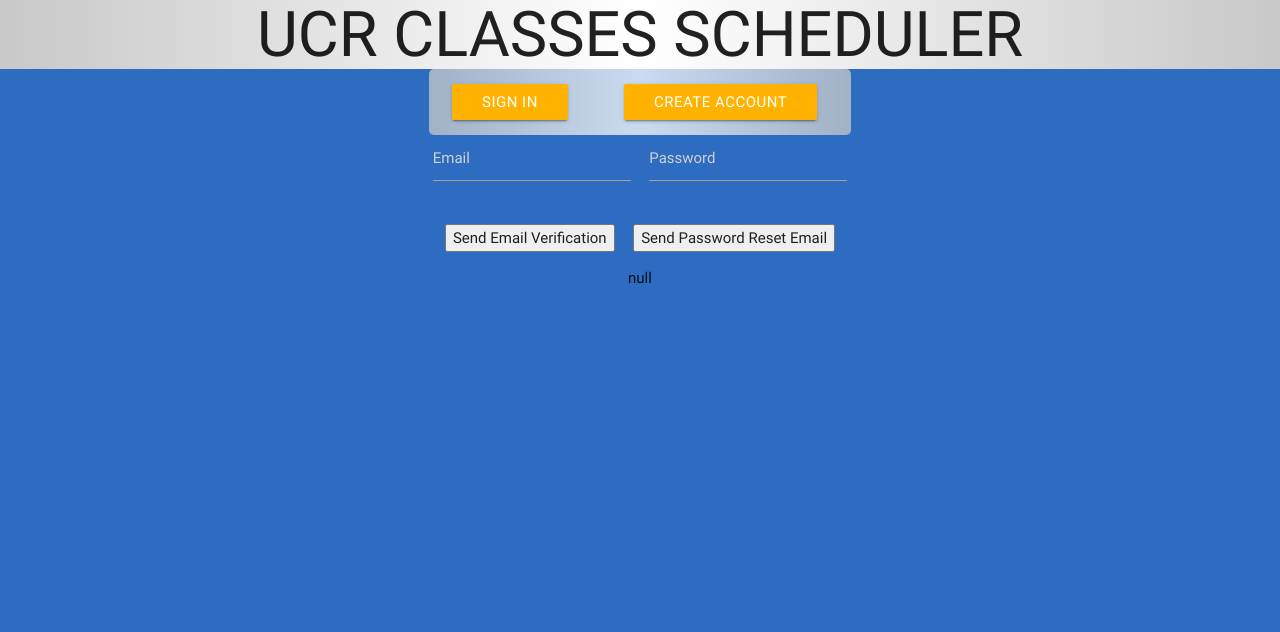
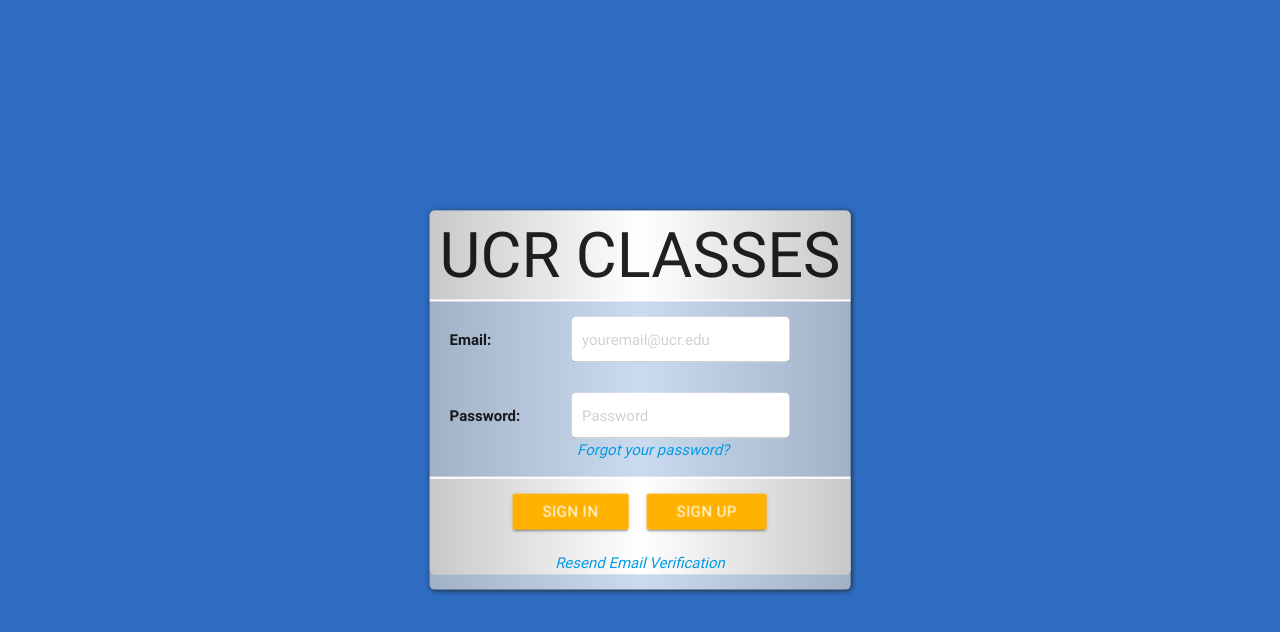
Before and after one commit to markasfour/UCRClasses, a plain HTML site: page index.html in a window 1280 px wide. Drawn offline with nearby package versions, Linux system fonts and the light colour scheme; no server answers.

Commit message:
designed sign in page

```diff
--- a/css/main.css
+++ b/css/main.css
@@ -23,11 +23,23 @@
 }
 
 #sign_in_panel {
-    width: 33%;
     margin: auto;
     background-image: linear-gradient(to right, rgba(200, 200, 200, .75), rgba(255, 255, 255, .75), rgba(200, 200, 200, .75));
     border-radius: 5px;
-    vertical-align: middle;
+    box-shadow: 1px 1px 5px #222222;
+    position: absolute;
+    top: 50%;
+    left: 50%;
+    transform: translate(-50%, -50%);
+}
+
+#sign_in_panel_bottom {
+    background-color: #FFFFFF;
+    background-image: linear-gradient(to right, rgba(200, 200, 200, 1), rgba(255, 255, 255, .5), rgba(200, 200, 200, 1));
+    border-top: 2px solid #FFFFFF;
+    height: 100%;
+    border-radius: 0 0 5px 5px;
+    padding: 15px 0 0;
 }
 
 #search_page {
--- a/index.html
+++ b/index.html
@@ -22,11 +22,11 @@
         var email = document.getElementById('email').value;
         var password = document.getElementById('password').value;
         if (email.length < 4) {
-          alert('Please enter an email address.');
+          Materialize.toast('Please enter an email address', 5000, 'rounded');
           return;
         }
         if (password.length < 4) {
-          alert('Please enter a password.');
+          Materialize.toast('Please enter a password', 5000, 'rounded');
           return;
         }
         // Sign in with email and pass.
@@ -37,9 +37,9 @@
           var errorMessage = error.message;
           // [START_EXCLUDE]
           if (errorCode === 'auth/wrong-password') {
-            alert('Wrong password.');
+            Materialize.toast('Incorrect password', 5000, 'rounded');
           } else {
-            alert(errorMessage);
+            Materialize.toast(error.message, 5000, 'rounded');
           }
           console.log(error);
           // [END_EXCLUDE]
@@ -54,11 +54,11 @@
       var email = document.getElementById('email').value;
       var password = document.getElementById('password').value;
       if (email.length < 4) {
-        alert('Please enter an email address.');
+        Materialize.toast('Please enter an email address', 5000, 'rounded');
         return;
       }
       if (password.length < 4) {
-        alert('Please enter a password.');
+        Materialize.toast('Please enter a password', 5000, 'rounded');
         return;
       }
       // Sign in with email and pass.
@@ -69,9 +69,9 @@
         var errorMessage = error.message;
         // [START_EXCLUDE]
         if (errorCode == 'auth/weak-password') {
-          alert('The password is too weak.');
+          Materialize.toast('The password is too weak', 5000, 'rounded');
         } else {
-          alert(errorMessage);
+          Materialize.toast(error.message, 5000, 'rounded');
         }
         console.log(error);
         // [END_EXCLUDE]
@@ -86,7 +86,7 @@
       firebase.auth().currentUser.sendEmailVerification().then(function() {
         // Email Verification sent!
         // [START_EXCLUDE]
-        alert('Please check and verify your email, then please refresh the page.');
+        Materialize.toast('Verification email sent', 10000, 'rounded');
         // [END_EXCLUDE]
       });
       // [END sendemailverification]
@@ -97,7 +97,7 @@
       firebase.auth().sendPasswordResetEmail(email).then(function() {
         // Password Reset Email Sent!
         // [START_EXCLUDE]
-        alert('Password Reset Email Sent!');
+        Materialize.toast('Password reset email sent', 10000, 'rounded');
         // [END_EXCLUDE]
       }).catch(function(error) {
         // Handle Errors here.
@@ -105,9 +105,9 @@
         var errorMessage = error.message;
         // [START_EXCLUDE]
         if (errorCode == 'auth/invalid-email') {
-          alert(errorMessage);
+          Materialize.toast(error.message, 5000, 'rounded');
         } else if (errorCode == 'auth/user-not-found') {
-          alert(errorMessage);
+          Materialize.toast(error.message, 5000, 'rounded');
         }
         console.log(error);
         // [END_EXCLUDE]
@@ -165,26 +165,38 @@
 
     <body>
         <div id="sign_in_page">
-            <div id="header">
-                <h1 text-align="center" style="margin: 0">UCR CLASSES SCHEDULER</h1>
-            </div>
+
             <div id="sign_in_panel">
-                <table class="centered">
+                <div id="header" style="border-radius: 5px 5px 0 0; border-bottom: 2px solid #FFFFFF;">
+                    <h1 text-align="center" style="margin: 0; padding: 10px;">UCR CLASSES</h1>
+                </div>
+
+                <table>
                     <tr>
-                        <td><button class="waves-effect waves-light amber darken-1 btn" id="quickstart-sign-in" name="signin">Sign In</td>
-                        <td><a class="waves-effect waves-light amber darken-1 btn" id="quickstart-sign-up" name="signup">Create Account</a></td>
+                        <td style="padding: 15px 20px;"><b style="text-color: #2D6CC0;">Email: </b></td>
+                        <td><input class="mdl-textfield__input" style="display:inline;width:auto;margin:0;padding:0 10px;background-color:#FFF;border-radius:5px;" type="text" id="email" name="email" placeholder="youremail@ucr.edu"/></td>
+                    </tr>
+                    <tr>
+                        <td style="padding: 15px 20px 0;"><b>Password: </b></td>
+                        <td style="padding: 15px 5px 0;"><input class="mdl-textfield__input" style="display:inline;width:auto;margin:0;padding:0 10px;background-color:#FFF;border-radius:5px;" type="password" id="password" name="password" placeholder="Password"/></td>
+                    </tr>
+                    <tr>
+                        <td></td>
+                        <td style="padding: 0 10px 15px;"><a style="cursor: pointer;" id="quickstart-password-reset" name="verify-email"><i>Forgot your password?</i></a></td>
                     </tr>
                 </table>
+
+                <div id="sign_in_panel_bottom">
+                    <button class="waves-effect waves-light amber darken-1 btn" id="quickstart-sign-in" name="signin">Sign In</button>
+                    &nbsp;&nbsp;&nbsp;
+                    <a class="waves-effect waves-light amber darken-1 btn" id="quickstart-sign-up" name="signup">Sign Up</a>
+                    <br/><br/>
+                    <a style="cursor: pointer;" id="quickstart-verify-email" name="verify-email"><i>Resend Email Verification</i></a>
+                    <p id="verified"></p>
+                </div>
+
             </div>
 
-            <input class="mdl-textfield__input" style="display:inline;width:auto;" type="text" id="email" name="email" placeholder="Email"/>
-            &nbsp;&nbsp;&nbsp;
-            <input class="mdl-textfield__input" style="display:inline;width:auto;" type="password" id="password" name="password" placeholder="Password"/>
-            <br/><br/>
-            <button class="mdl-button mdl-js-button mdl-button--raised" id="quickstart-verify-email" name="verify-email">Send Email Verification</button>
-            &nbsp;&nbsp;&nbsp;
-            <button class="mdl-button mdl-js-button mdl-button--raised" id="quickstart-password-reset" name="verify-email">Send Password Reset Email</button>
-            <p id="verified">null</p>
 
         </div>
         <script type="text/javascript" src="https://code.jquery.com/jquery-2.1.1.min.js"></script>
```
